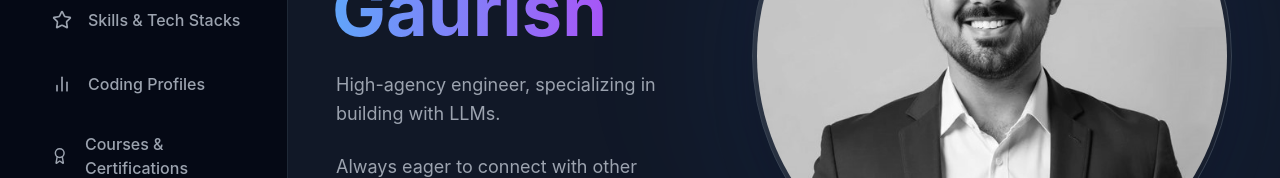
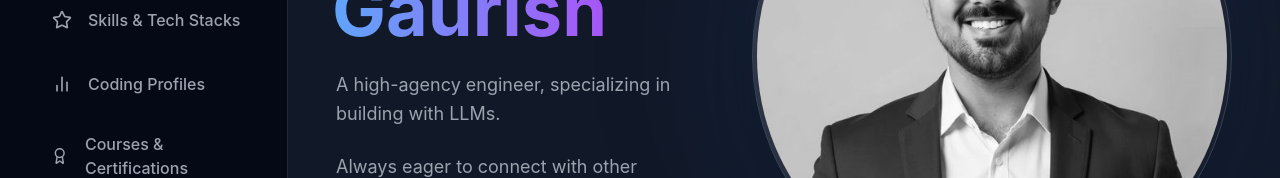
Before and after one commit to Gaurishh/portfolio-website, a Next.js app: page / in a window 1280 px wide. Shown: the part 344-522 px from the top of the page. Built offline with nearby package versions, Linux system fonts and the light colour scheme.

Commit message:
Correct typo in AboutSection description

```diff
--- a/components/AboutSection.js
+++ b/components/AboutSection.js
@@ -16,7 +16,7 @@ const AboutSection = () => {
                         </h1>
 
                         <p className="text-gray-400 text-lg leading-relaxed">
-                            High-agency engineer, specializing in building with LLMs.
+                            A high-agency engineer, specializing in building with LLMs.
                         </p>
                         <p className="text-gray-400 text-lg leading-relaxed">
                             Always eager to connect with other passionate builders!
```
